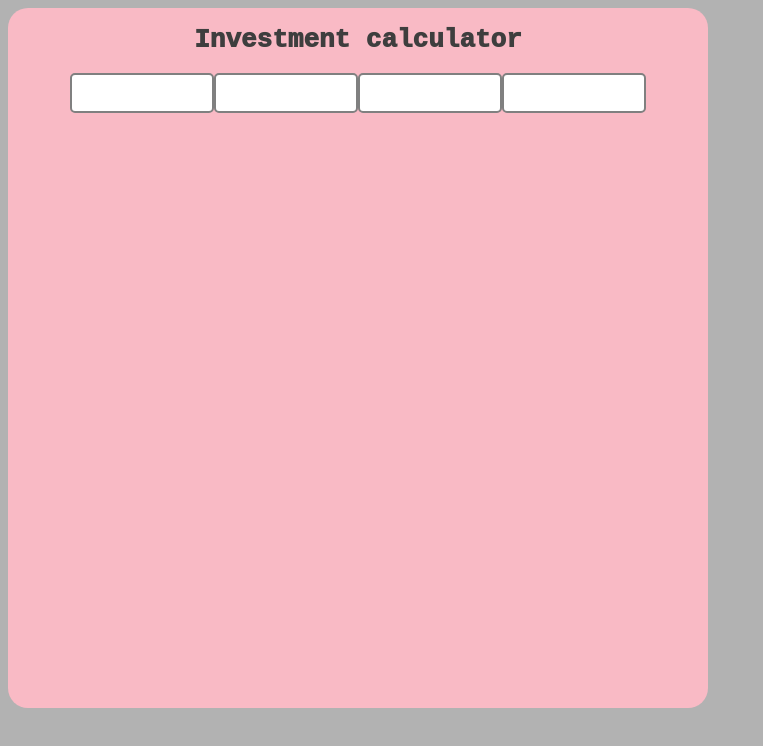
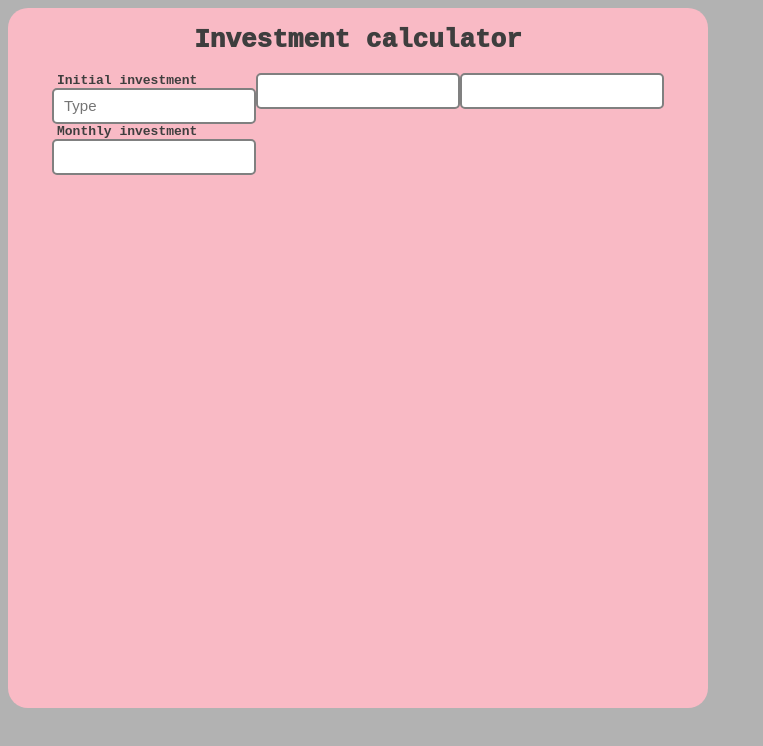
Before and after one commit to lucabattesini/interest-calculator, a Next.js app in the folder interest-calculator-app/: page / in a window 1280 px wide. Shown: the top 746 px of the page, without its empty margins (0-763 px from the left). Built offline with nearby package versions, Linux system fonts and the light colour scheme.

Commit message:
Just trying some new design ideas

```diff
--- a/interest-calculator-app/app/globals.css
+++ b/interest-calculator-app/app/globals.css
@@ -8,15 +8,22 @@ input {
     border-color: grey;
     border-style: solid;
     padding: 10px;
-    font-size: 20px;
+    font-size: 15px;
     border-radius: 5px;
-    height: 16px;
-    width: 120px;
+    height: 12px;
+    width: 180px;
 }
 
 h1 {
     color: rgb(62, 62, 62);
     font-weight: 1000;
+}
+
+label {
+    color: rgb(62, 62, 62);
+    display: block;
+    font-weight: bold;
+    margin-left: 5px;
 }
 
 .mainDiv {
--- a/interest-calculator-app/app/page.js
+++ b/interest-calculator-app/app/page.js
@@ -10,7 +10,10 @@ export default function MainPage() {
           </div>
           <div className="components">
             <div className="firstLine">
-              <input className="initialInvestment"></input>
+              <label for="investment">Initial investment</label>
+              <input className="initialInvestment" placeholder="Type"></input>
+
+              <label for="investment">Monthly investment</label>
               <input className="monthlyInvestment"></input>
             </div>
             <div className="secondLine">
```
